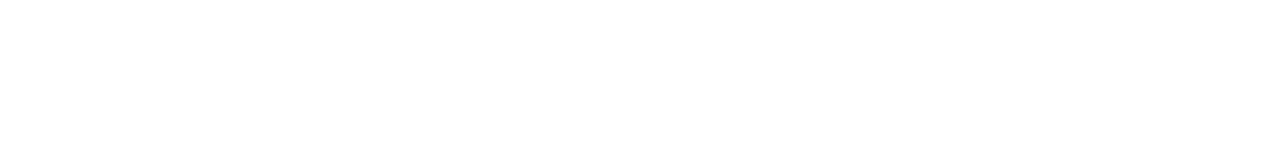
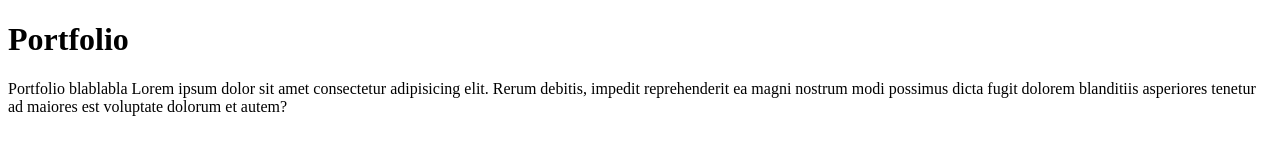
Before and after one commit to jess-stpierre/TP1_Enviroment2, a plain HTML site: page portfolio.html in a window 1280 px wide. Drawn offline with Linux system fonts and the light colour scheme.

Commit message:
creation du contenu de la page portfolio

```diff
--- a/portfolio.html
+++ b/portfolio.html
@@ -8,7 +8,10 @@
 </head>
 
 <body>
-
+<h1>Portfolio</h1>
+<p>Portfolio blablabla Lorem ipsum dolor sit amet consectetur adipisicing elit. Rerum debitis, impedit reprehenderit ea
+    magni nostrum modi possimus dicta fugit dolorem blanditiis asperiores tenetur ad maiores est voluptate dolorum et
+    autem?</p>
 </body>
 
 </html>
```
